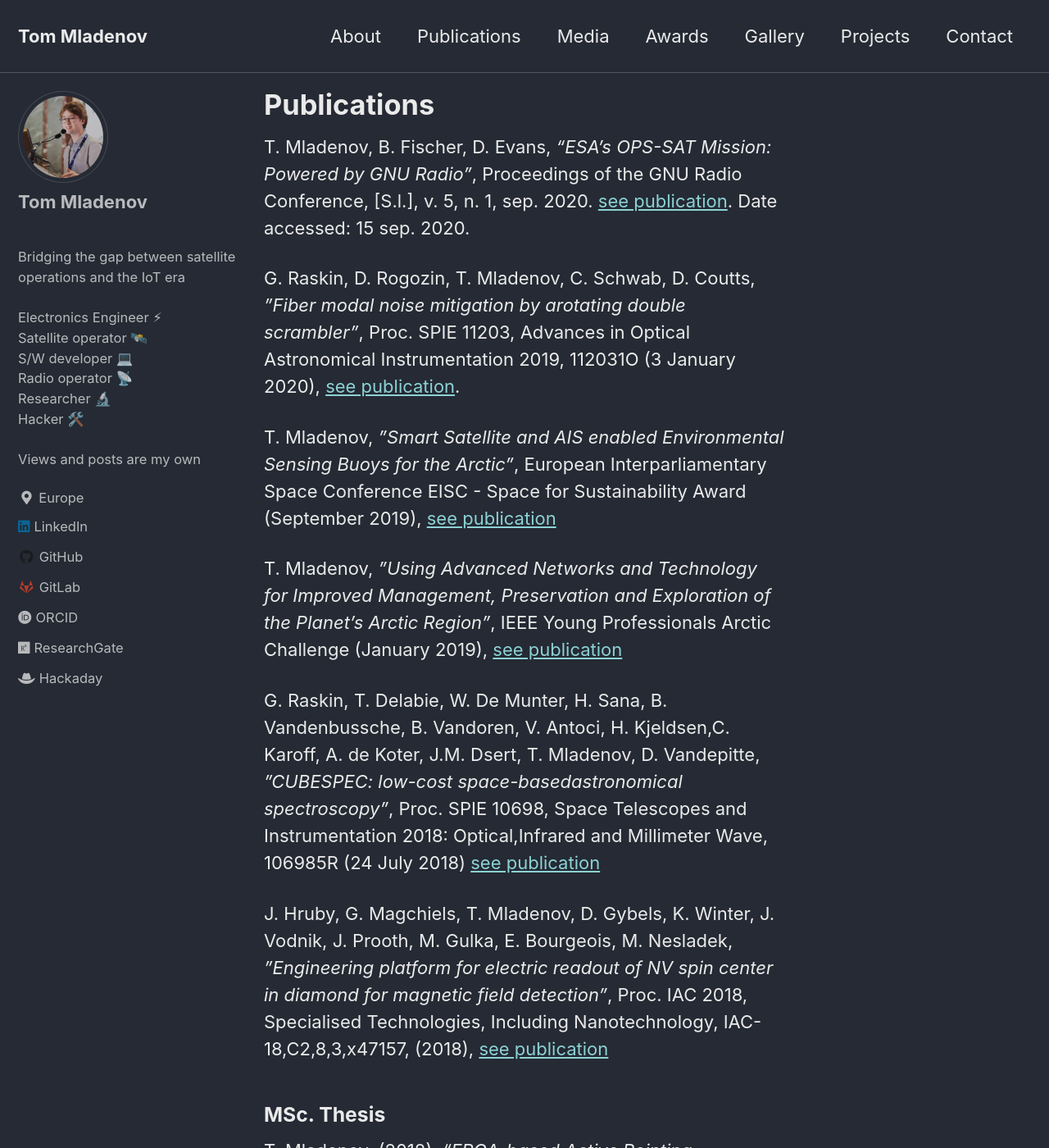
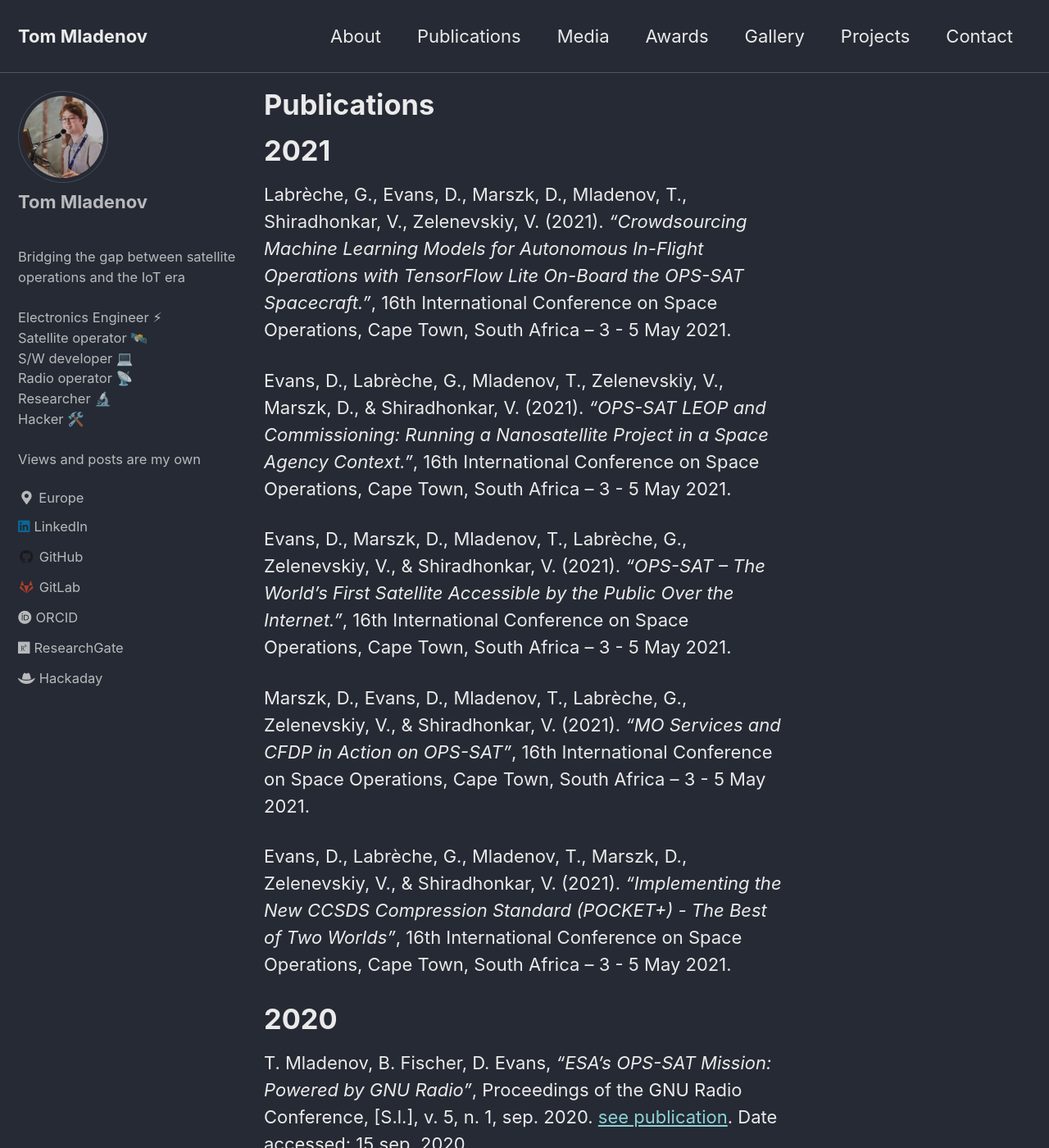
Before and after one commit to TomMladenov/tommladenov.github.io, a Jekyll site: the page built from _pages/publications.md, in a window 1280 px wide and 1400 px high. Shown: the whole window at 82% size. Built offline with Jekyll 4.4.1, drawn with Linux system fonts in a browser that asks for light colours; cached includes are drawn as plain includes.

Commit message:
Add 2021 pubs

```diff
--- a/_pages/publications.md
+++ b/_pages/publications.md
@@ -4,13 +4,32 @@ permalink: /publications/
 author_profile: true
 layout: single
 ---
+
+# 2021
+
+Labrèche, G., Evans, D., Marszk, D., Mladenov, T., Shiradhonkar, V., Zelenevskiy, V. (2021). *"Crowdsourcing Machine Learning Models for Autonomous In-Flight Operations with TensorFlow Lite On-Board the OPS-SAT Spacecraft."*, 16th International Conference on Space Operations, Cape Town, South Africa – 3 - 5 May 2021.
+
+Evans, D., Labrèche, G., Mladenov, T., Zelenevskiy, V., Marszk, D., & Shiradhonkar, V. (2021). *"OPS-SAT LEOP and Commissioning: Running a Nanosatellite Project in a Space Agency Context."*, 16th International Conference on Space Operations, Cape Town, South Africa – 3 - 5 May 2021.
+
+Evans, D., Marszk, D., Mladenov, T., Labrèche, G., Zelenevskiy, V., & Shiradhonkar, V. (2021). *"OPS-SAT – The World's First Satellite Accessible by the Public Over the Internet."*, 16th International Conference on Space Operations, Cape Town, South Africa – 3 - 5 May 2021.
+
+Marszk, D., Evans, D., Mladenov, T., Labrèche, G., Zelenevskiy, V., & Shiradhonkar, V. (2021). *"MO Services and CFDP in Action on OPS-SAT"*, 16th International Conference on Space Operations, Cape Town, South Africa – 3 - 5 May 2021.
+
+Evans, D., Labrèche, G., Mladenov, T., Marszk, D., Zelenevskiy, V., & Shiradhonkar, V. (2021). *"Implementing the New CCSDS Compression Standard (POCKET+) - The Best of Two Worlds"*, 16th International Conference on Space Operations, Cape Town, South Africa – 3 - 5 May 2021.
+
+# 2020
+
 T. Mladenov, B. Fischer, D. Evans, *"ESA’s OPS-SAT Mission: Powered by GNU Radio"*, Proceedings of the GNU Radio Conference, [S.l.], v. 5, n. 1, sep. 2020. <a href="https://pubs.gnuradio.org/index.php/grcon/article/view/65" target="_blank">see publication</a>. Date accessed: 15 sep. 2020.
+
+# 2019
 
 G. Raskin, D. Rogozin, T. Mladenov, C. Schwab, D. Coutts, *”Fiber modal noise mitigation by arotating double scrambler”*, Proc. SPIE 11203, Advances in Optical Astronomical Instrumentation 2019, 112031O (3 January 2020), <a href="https://doi.org/10.1117/12.2541364" target="_blank">see publication</a>.
 
 T. Mladenov, *”Smart Satellite and AIS enabled Environmental Sensing Buoys for the Arctic”*, European Interparliamentary Space Conference EISC - Space for Sustainability Award (September 2019), <a href="https://tommladenov.github.io/media/publications/81a602_09ef389a6765403898712ad760e1ef44.pdf" target="_blank">see publication</a>
 
 T. Mladenov, *”Using Advanced Networks and Technology for Improved Management, Preservation and Exploration of the Planet’s Arctic Region”*, IEEE Young Professionals Arctic Challenge (January 2019), <a href="https://tommladenov.github.io/media/publications/ieee_yp_ac_mladenov.pdf" target="_blank">see publication</a>
+
+# 2018
 
 G. Raskin, T. Delabie, W. De Munter, H. Sana, B. Vandenbussche, B. Vandoren, V. Antoci, H. Kjeldsen,C. Karoff, A. de Koter, J.M. Dsert, T. Mladenov, D. Vandepitte, *”CUBESPEC: low-cost space-basedastronomical spectroscopy”*, Proc. SPIE 10698, Space Telescopes and Instrumentation 2018: Optical,Infrared and Millimeter Wave, 106985R (24 July 2018) <a href="https://doi.org/10.1117/12.2314074" target="_blank">see publication</a>
 
```
Also changed, not shown: index.md (+2 -3 lines).
